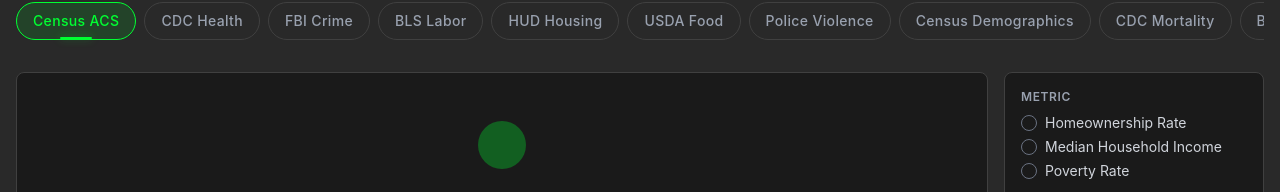
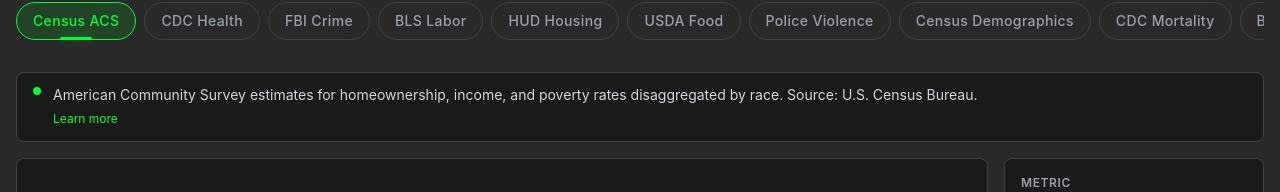
Before and after one commit to William-Hill/d4bl_ai_agent, a Next.js app in the folder ui-nextjs/: page /explore in a window 1280 px wide. Shown: the part 191-383 px from the top of the page. Built offline with nearby package versions, Linux system fonts and the light colour scheme; no server answers.

Commit message:
feat: add source description banner to explore page (#107)

```diff
--- a/ui-nextjs/app/explore/page.tsx
+++ b/ui-nextjs/app/explore/page.tsx
@@ -211,6 +211,26 @@ export default function ExplorePage() {
         {/* Data Source Tabs */}
         <DataSourceTabs activeKey={activeSource.key} onSelect={handleSourceChange} />
 
+        {/* Source description banner */}
+        <div className="mb-4 px-4 py-3 bg-[#1a1a1a] border border-[#404040] rounded-lg flex items-start gap-3">
+          <div
+            className="mt-0.5 w-2 h-2 rounded-full flex-shrink-0"
+            style={{ backgroundColor: activeSource.accent }}
+          />
+          <div className="flex-1 min-w-0">
+            <p className="text-sm text-gray-300">{activeSource.description}</p>
+            <a
+              href={activeSource.sourceUrl}
+              target="_blank"
+              rel="noopener noreferrer"
+              className="text-xs mt-1 inline-block hover:underline"
+              style={{ color: activeSource.accent }}
+            >
+              Learn more
+            </a>
+          </div>
+        </div>
+
         {error && (
           <div className="mb-4 px-4 py-3 bg-red-900/30 border border-red-800 rounded text-red-300 text-sm">
             Error loading data: {error}
```
